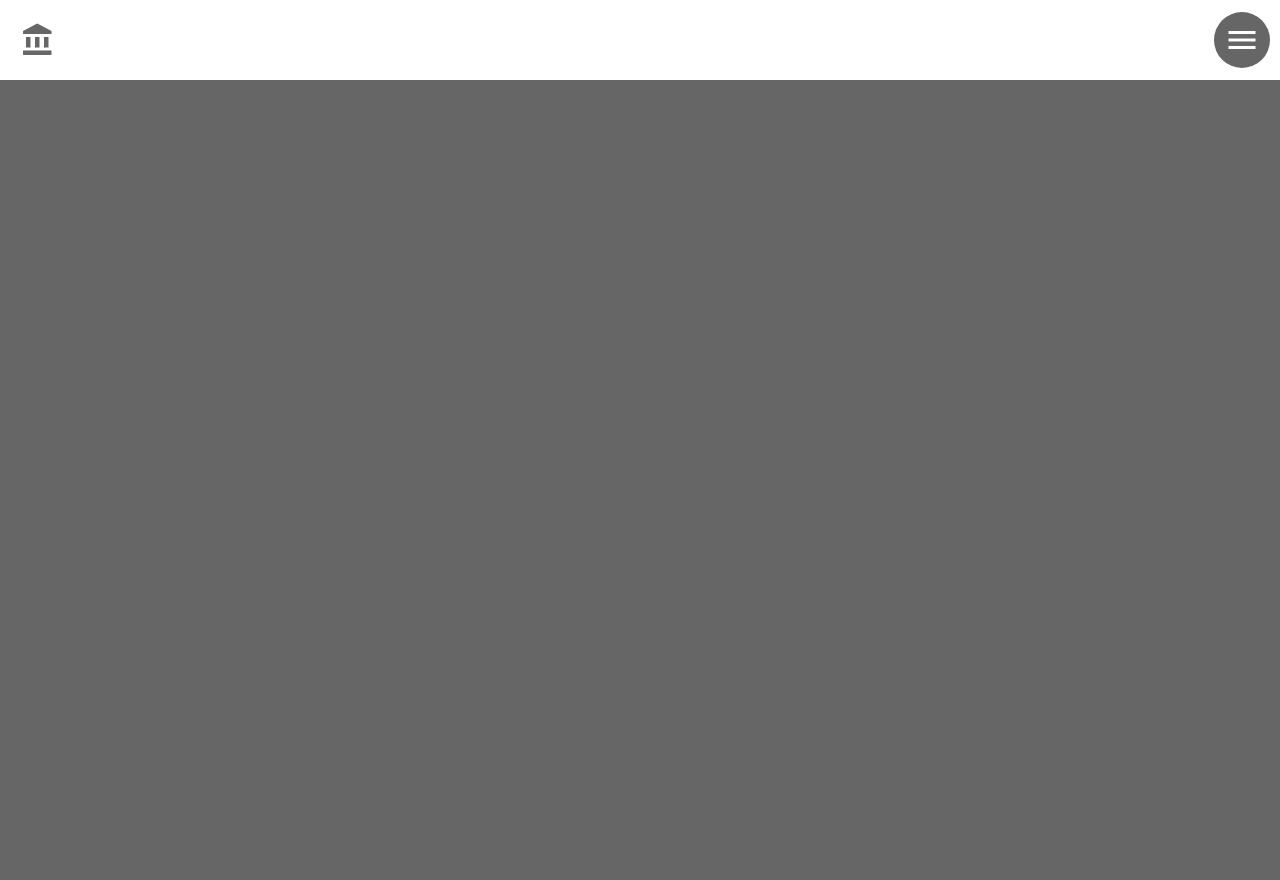
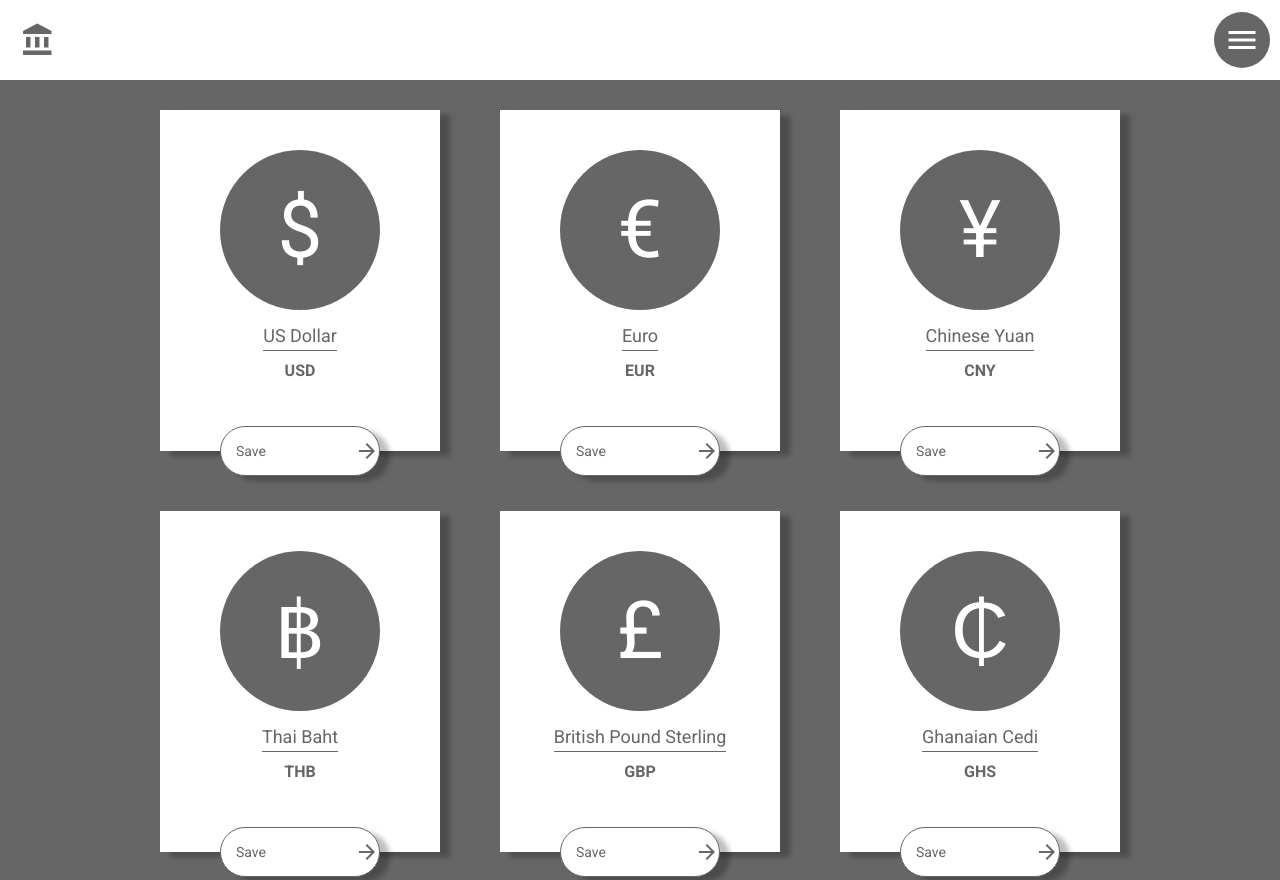
Before and after one commit to kordoran/currencies-uibuild, a plain HTML site: page index.html in a window 1280 px wide. Shown: the top 880 px of the page. Before the commit the page ends 800 px from the top, so only its background shows below. Drawn offline with Linux system fonts and the light colour scheme.

Commit message:
this commit adds a new css file (scss broke down)

```diff
--- a/index.html
+++ b/index.html
@@ -4,7 +4,7 @@
     <meta charset="UTF-8" />
     <meta http-equiv="X-UA-Compatible" content="IE=edge" />
     <meta name="viewport" content="width=device-width, initial-scale=1.0" />
-    <link rel="stylesheet" href="styles.css" />
+    <link rel="stylesheet" href="style.css" />
     <link
       href="https://fonts.googleapis.com/icon?family=Material+Icons"
       rel="stylesheet"
@@ -23,7 +23,70 @@
       <span class="material-icons"> menu </span>
     </header>
     <section>
-      <div class="card"></div>
+      <div class="card">
+        <div class="circle">
+          <p class="sub">$</p>
+        </div>
+        <p class="title"><span>US Dollar</span></p>
+        <p class="text">USD</p>
+        <button>Save<span class="material-icons"> arrow_forward </span></button>
+      </div>
+      <div class="card">
+        <div class="circle">
+          <p class="sub">€</p>
+        </div>
+        <p class="title"><span>Euro</span></p>
+        <p class="text">EUR</p>
+        <button>Save<span class="material-icons"> arrow_forward </span></button>
+      </div>
+      <div class="card">
+        <div class="circle">
+          <p class="sub">¥</p>
+        </div>
+        <p class="title"><span>Chinese Yuan</span></p>
+        <p class="text">CNY</p>
+        <button>Save<span class="material-icons"> arrow_forward </span></button>
+      </div>
+      <div class="card">
+        <div class="circle">
+          <p class="sub">฿</p>
+        </div>
+        <p class="title"><span>Thai Baht</span></p>
+        <p class="text">THB</p>
+        <button>Save<span class="material-icons"> arrow_forward </span></button>
+      </div>
+      <div class="card">
+        <div class="circle">
+          <p class="sub">£</p>
+        </div>
+        <p class="title"><span>British Pound Sterling</span></p>
+        <p class="text">GBP</p>
+        <button>Save<span class="material-icons"> arrow_forward </span></button>
+      </div>
+      <div class="card">
+        <div class="circle">
+          <p class="sub">₵</p>
+        </div>
+        <p class="title"><span>Ghanaian Cedi</span></p>
+        <p class="text">GHS</p>
+        <button>Save<span class="material-icons"> arrow_forward </span></button>
+      </div>
+      <div class="card">
+        <div class="circle">
+          <p class="sub">￥</p>
+        </div>
+        <p class="title"><span>Japanese Yen</span></p>
+        <p class="text">JPY</p>
+        <button>Save<span class="material-icons"> arrow_forward </span></button>
+      </div>
+      <div class="card">
+        <div class="circle">
+          <p class="sub">zł</p>
+        </div>
+        <p class="title"><span>Polish Zloty</span></p>
+        <p class="text">PLN</p>
+        <button>Save<span class="material-icons"> arrow_forward </span></button>
+      </div>
     </section>
   </body>
 </html>
--- /dev/null
+++ b/style.css
@@ -0,0 +1,201 @@
+* {
+  margin: 0;
+  padding: 0;
+  border: 0;
+  outline: none;
+  box-sizing: border-box;
+
+  background: transparent;
+
+  font-family: inherit;
+
+  text-decoration: none;
+}
+
+ol,
+ul,
+li {
+  list-style: none;
+  display: block;
+}
+
+table {
+  border-collapse: collapse;
+  border-spacing: 0;
+}
+
+a img {
+  border: none;
+}
+
+button,
+a {
+  cursor: pointer;
+  color: inherit;
+}
+
+textarea {
+  resize: none;
+}
+
+button,
+input,
+textarea,
+select {
+  appearance: none !important;
+  -webkit-appearance: none !important;
+  border-radius: 0;
+}
+
+body {
+  font-family: "Roboto", sans-serif;
+  background-color: #666;
+}
+
+header {
+  position: fixed;
+  left: 0;
+  top: 0;
+
+  width: 100%;
+  height: 80px;
+
+  display: flex;
+  justify-content: space-between;
+  align-items: center;
+
+  padding: 0px 10px;
+
+  color: #666;
+  background-color: #fff;
+  z-index: 100;
+}
+
+#home {
+  font-size: 36px;
+
+  color: #666;
+  background: none;
+}
+
+header .material-icons {
+  padding: 10px;
+
+  border-radius: 60px;
+  font-size: 36px;
+  color: #fff;
+  background-color: #666;
+}
+
+section {
+  display: flex;
+  flex-wrap: wrap;
+  justify-content: center;
+
+  max-width: 1200px;
+
+  margin: 80px auto 80px;
+}
+
+.card {
+  position: relative;
+
+  width: 280px;
+  min-height: 180px;
+
+  margin: 30px;
+  padding: 40px;
+
+  text-align: center;
+  box-shadow: 10px 5px 5px rgb(0, 0, 0, 0.25);
+  background-color: #fff;
+}
+
+p.title {
+  padding-bottom: 5px;
+  margin: 15px 0 10px;
+
+  font-weight: 400;
+  font-size: 18px;
+
+  color: #666;
+}
+
+p.title span {
+  position: relative;
+  padding-bottom: 5px;
+}
+
+p.title span::after {
+  position: absolute;
+  left: 0;
+  bottom: 0;
+  width: 100%;
+  height: 1px;
+  border-bottom: 1px solid #666;
+  content: "";
+}
+
+.circle {
+  position: relative;
+  left: 20px;
+  width: 160px;
+  height: 160px;
+
+  border-radius: 100%;
+
+  color: #fff;
+  background-color: #666;
+}
+
+p.sub {
+  position: absolute;
+  top: 50%;
+  left: 50%;
+  transform: translate(-50%, -50%);
+  font-size: 80px;
+  font-weight: 400;
+}
+
+p.text {
+  height: 50px;
+  font-weight: 700;
+  color: #666;
+}
+
+button {
+  position: absolute;
+  left: 50%;
+  bottom: -25px;
+  transform: translateX(-50%);
+
+  padding: 15px;
+  width: 160px;
+  height: 50px;
+
+  border: 1px solid #666;
+  border-radius: 50px;
+
+  text-align: left;
+  font-size: 14px;
+
+  color: #666;
+  box-shadow: 10px 5px 5px rgb(0, 0, 0, 0.25);
+  background-color: #fff;
+}
+
+button:hover {
+  border-color: #fff;
+  color: #f8f7f3;
+  background-color: #666;
+}
+
+button span {
+  position: absolute;
+  right: 0px;
+  top: 50%;
+
+  font-size: 36px;
+
+  transform: translate(0, -50%);
+}
--- a/styles.scss
+++ /dev/null
@@ -1,87 +0,0 @@
-* {
-  margin: 0;
-  padding: 0;
-  border: 0;
-  outline: none;
-  box-sizing: border-box;
-
-  background: transparent;
-
-  font-family: inherit;
-
-  text-decoration: none;
-}
-
-ol,
-ul,
-li {
-  list-style: none;
-  display: block;
-}
-
-table {
-  border-collapse: collapse;
-  border-spacing: 0;
-}
-
-a img {
-  border: none;
-}
-
-button,
-a {
-  cursor: pointer;
-  color: inherit;
-}
-
-textarea {
-  resize: none;
-}
-
-button,
-input,
-textarea,
-select {
-  appearance: none !important;
-  -webkit-appearance: none !important;
-  border-radius: 0;
-}
-
-body {
-  background-color: #666;
-}
-
-header {
-  position: fixed;
-  left: 0;
-  top: 0;
-
-  width: 100%;
-  height: 80px;
-
-  display: flex;
-  justify-content: space-between;
-  align-items: center;
-
-  padding: 0px 10px;
-
-  color: #666;
-  background-color: #fff;
-  z-index: 100;
-
-  #home {
-    font-size: 36px;
-
-    color: #666;
-    background: none;
-  }
-
-  .material-icons {
-    padding: 10px;
-
-    border-radius: 60px;
-    font-size: 36px;
-    color: #fff;
-    background-color: #666;
-  }
-}
```
Also changed, not shown: styles.css (deleted), 1 other file.
